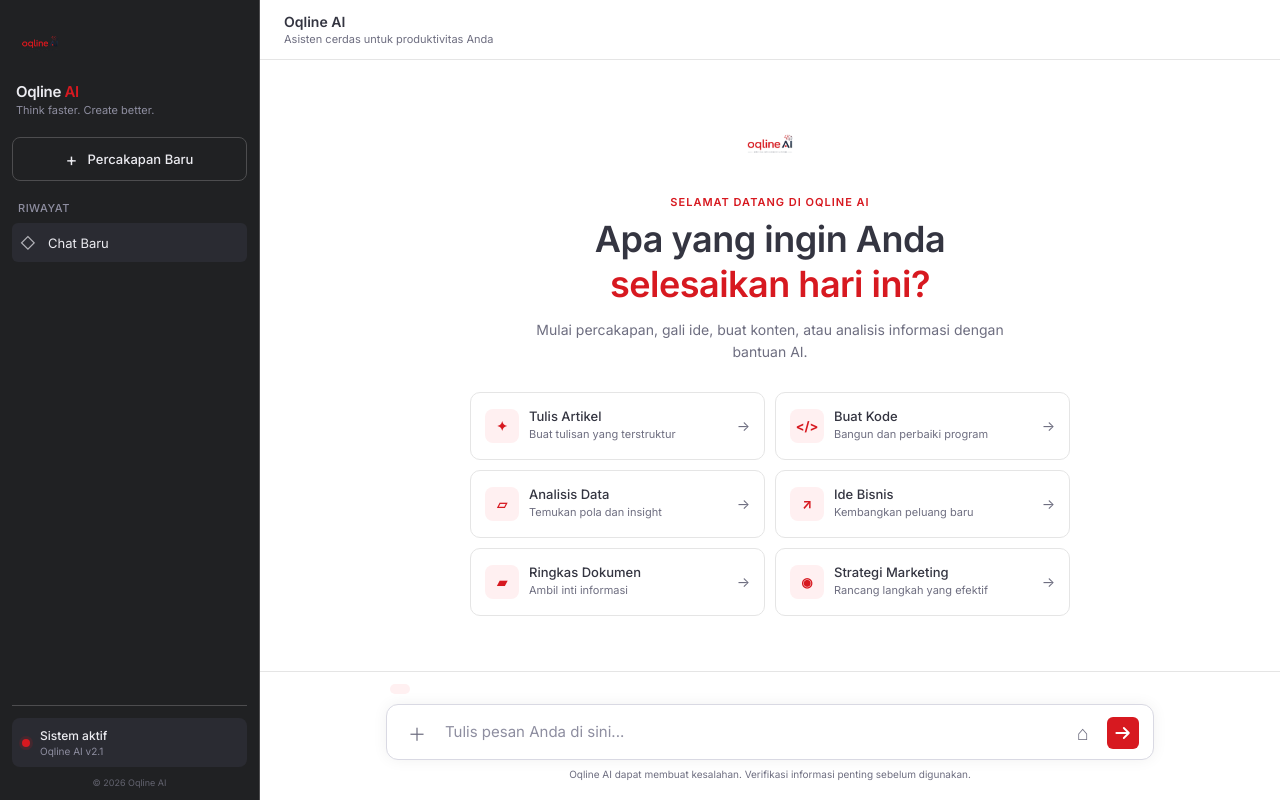
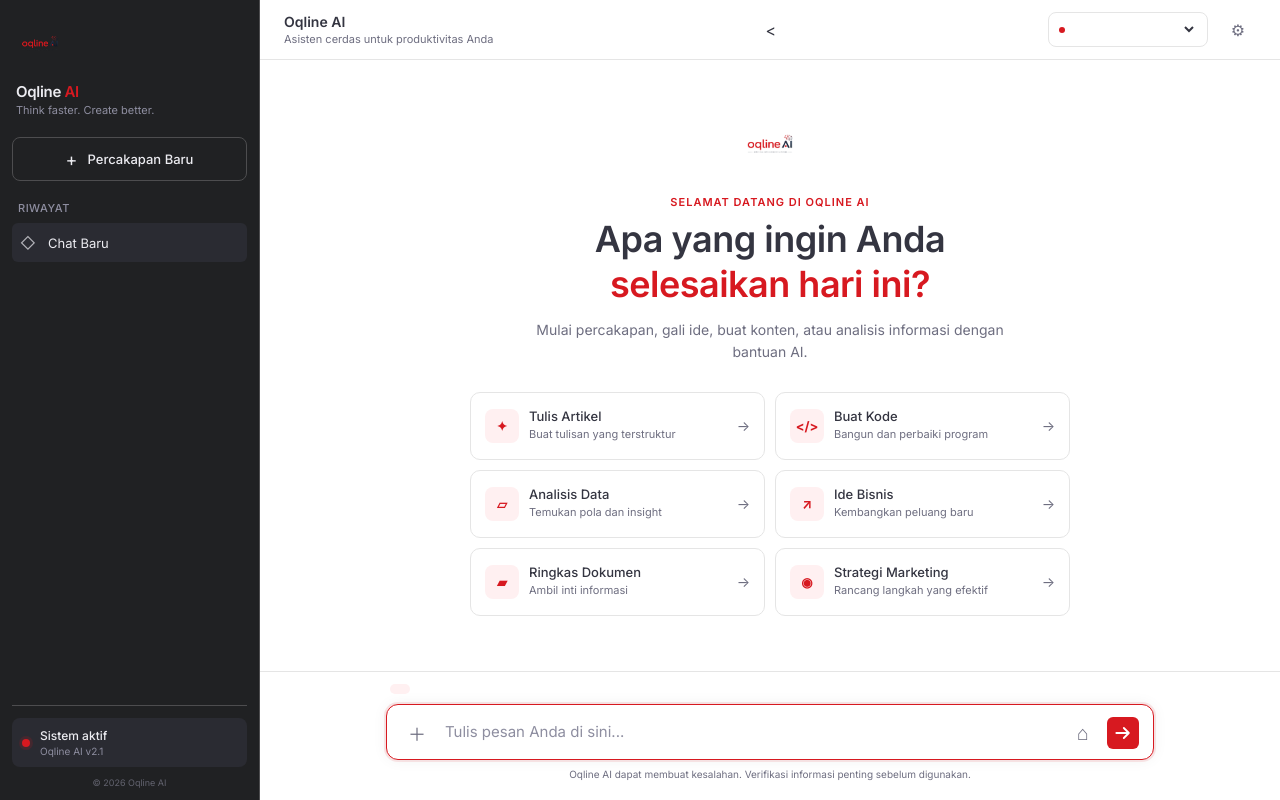
Before and after one commit to jenderal45/oqlineai, a website: page public/index.html in a window 1280 px wide. Drawn offline with Linux system fonts and the light colour scheme.

Commit message:
Uncomment model selection and top actions section

```diff
--- a/public/index.html
+++ b/public/index.html
@@ -1017,20 +1017,20 @@ button { cursor: pointer; }
           </div>
         </div>
 
-        <!--<div class="top-actions">
+        <<div class="top-actions">
           <label class="model-picker" for="modelSelect">
             <span class="model-indicator"></span>
             <select id="modelSelect" aria-label="Pilih model AI">
-              <optgroup label="Free">
+              <!--<optgroup label="Free">
                 <option value="google/gemini-2.5-flash">Gemini 2.5 Flash</option>
                 <option value="anthropic/claude-sonnet-4">Claude Sonnet 4</option>
                 <option value="openai/gpt-4.1-mini">GPT-4.1 Mini</option>
                 <option value="deepseek/deepseek-chat-v3-0324">DeepSeek V3</option>
-              </optgroup>
+              </optgroup>-->
             </select>
           </label>
           <button id="settingsBtn" class="icon-btn" type="button" aria-label="Pengaturan">&#9881;</button>
-        </div>-->
+        </div>
       </header>
 
       <main id="chatArea" class="chat-area">
```
